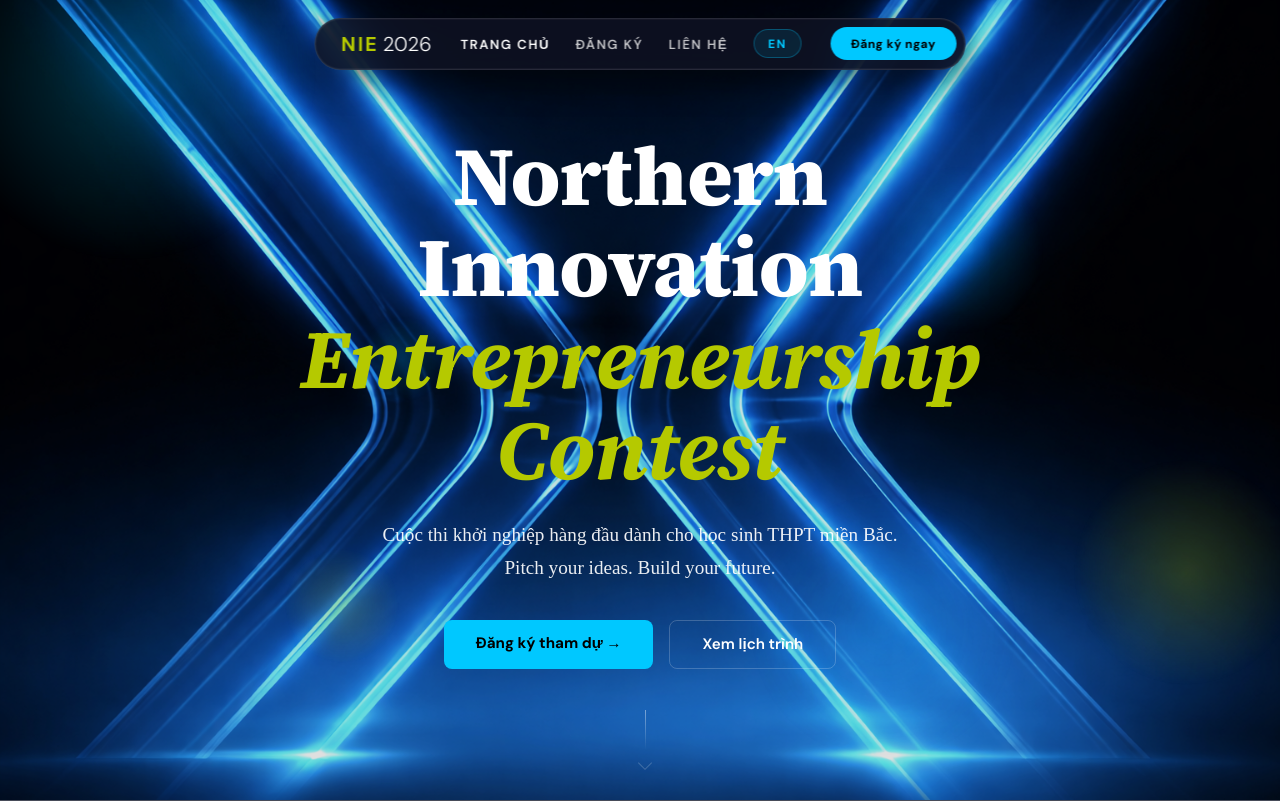
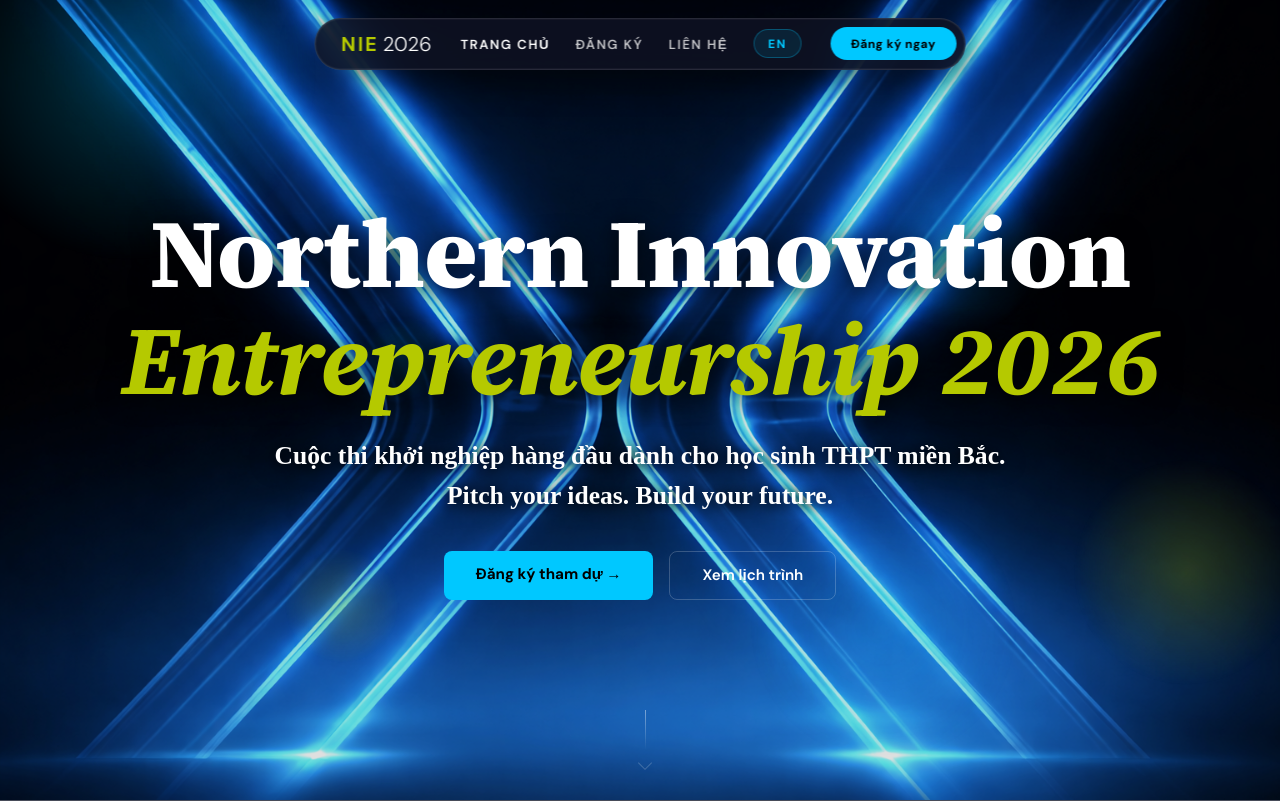
Before and after one commit to upmo-hsb/nei-landing-page, a React (Vite) app: page / in a window 1280 px wide. Shown: the top 801 px of the page. Built offline with nearby package versions, Linux system fonts and the light colour scheme.

Commit message:
Enlarge and clarify hero typography

```diff
--- a/src/App.css
+++ b/src/App.css
@@ -215,7 +215,8 @@ nav {
   z-index: 1;
   text-align: center;
   padding: 2rem 1.5rem;
-  max-width: 820px;
+  width: 100%;
+  max-width: 1180px;
 }
 
 .badge {
@@ -255,29 +256,33 @@ nav {
 }
 .hero-title-top {
   font-family: var(--font-heading);
-  font-size: clamp(3rem, 6.5vw, 5.5rem);
+  font-size: clamp(3.4rem, 7.6vw, 7rem);
   font-weight: 800;
   color: var(--white);
   letter-spacing: -1px;
+  text-shadow: 0 4px 24px rgba(0,0,0,.8);
 }
 .hero-title-bottom {
   font-family: var(--font-heading);
-  font-size: clamp(3rem, 6.5vw, 5.5rem);
+  font-size: clamp(3.4rem, 7.6vw, 7rem);
   font-weight: 700;
   font-style: italic;
   color: var(--lime);
   letter-spacing: -1px;
+  text-shadow: 0 4px 24px rgba(0,0,0,.82);
 }
 
 .hero-sub {
   font-family: var(--font-body);
-  font-size: 1.2rem;
-  color: rgba(255,255,255,.92);
-  line-height: 1.7;
+  font-size: clamp(1.3rem, 2vw, 1.65rem);
+  font-weight: 600;
+  color: var(--white);
+  line-height: 1.55;
   margin-bottom: 2.2rem;
-  max-width: 600px;
+  max-width: 820px;
   margin-left: auto;
   margin-right: auto;
+  text-shadow: 0 2px 12px rgba(0,0,0,.95), 0 0 24px rgba(0,0,0,.75);
 }
 
 .hero-btns {
@@ -854,6 +859,9 @@ section {
 }
 
 @media (max-width: 500px) {
+  .hero-title-top,
+  .hero-title-bottom { font-size: 2.55rem; }
+  .hero-sub { font-size: 1.15rem; }
   .prizes-grid { grid-template-columns: 1fr; }
   .stats { flex-direction: column; }
   .stat { border-right: none; border-bottom: 1px solid rgba(255,255,255,.07); }
--- a/src/i18n.js
+++ b/src/i18n.js
@@ -10,7 +10,7 @@ export const t = {
     hero: {
       badge: 'Hà Nội · 22/08/2026 – 27/02/2027',
       titleTop: 'Northern Innovation',
-      titleBottom: 'Entrepreneurship Contest',
+      titleBottom: 'Entrepreneurship 2026',
       sub: 'Cuộc thi khởi nghiệp hàng đầu dành cho học sinh THPT miền Bắc.\nPitch your ideas. Build your future.',
       btnPrimary: 'Đăng ký tham dự →',
       btnSecondary: 'Xem lịch trình',
@@ -160,7 +160,7 @@ export const t = {
     hero: {
       badge: 'Hanoi · Aug 22, 2026 – Feb 27, 2027',
       titleTop: 'Northern Innovation',
-      titleBottom: 'Entrepreneurship Contest',
+      titleBottom: 'Entrepreneurship 2026',
       sub: 'The premier entrepreneurship competition for high school students in Northern Vietnam.\nPitch your ideas. Build your future.',
       btnPrimary: 'Register Now →',
       btnSecondary: 'View Schedule',
```
